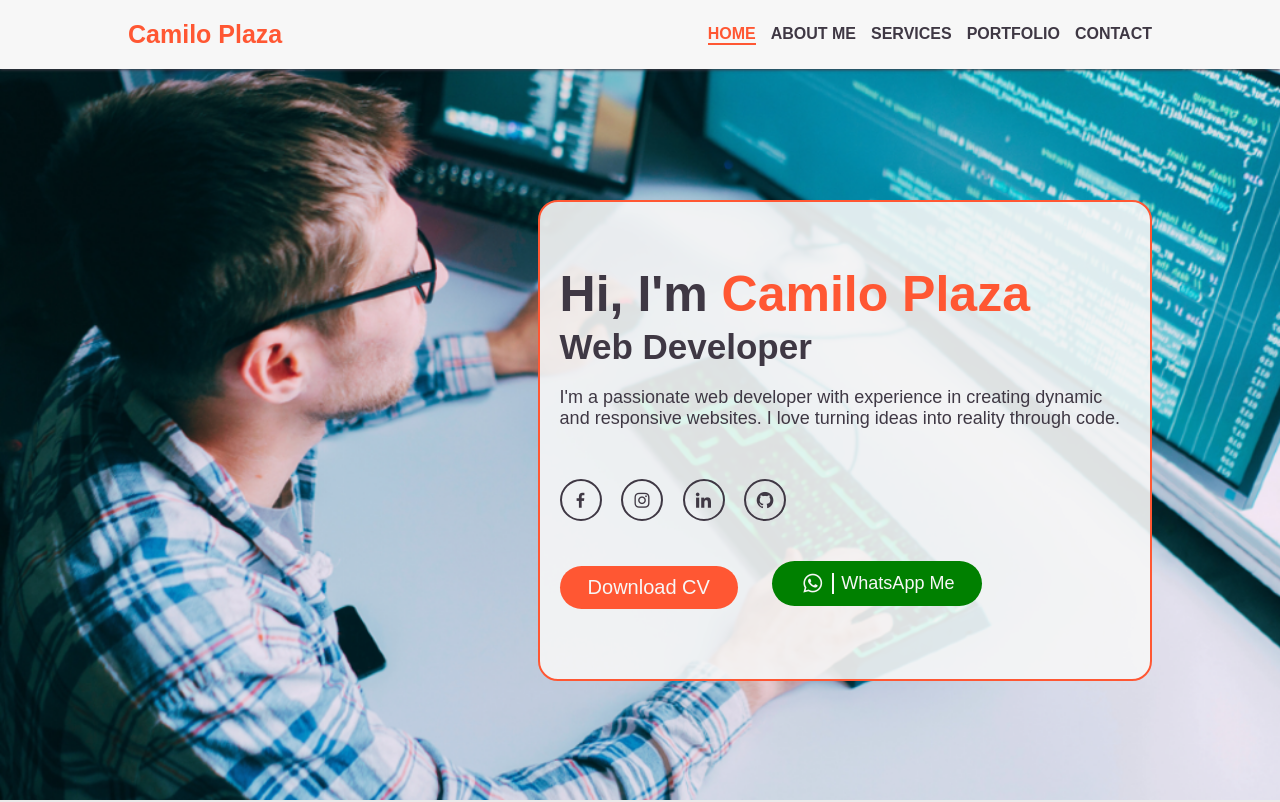
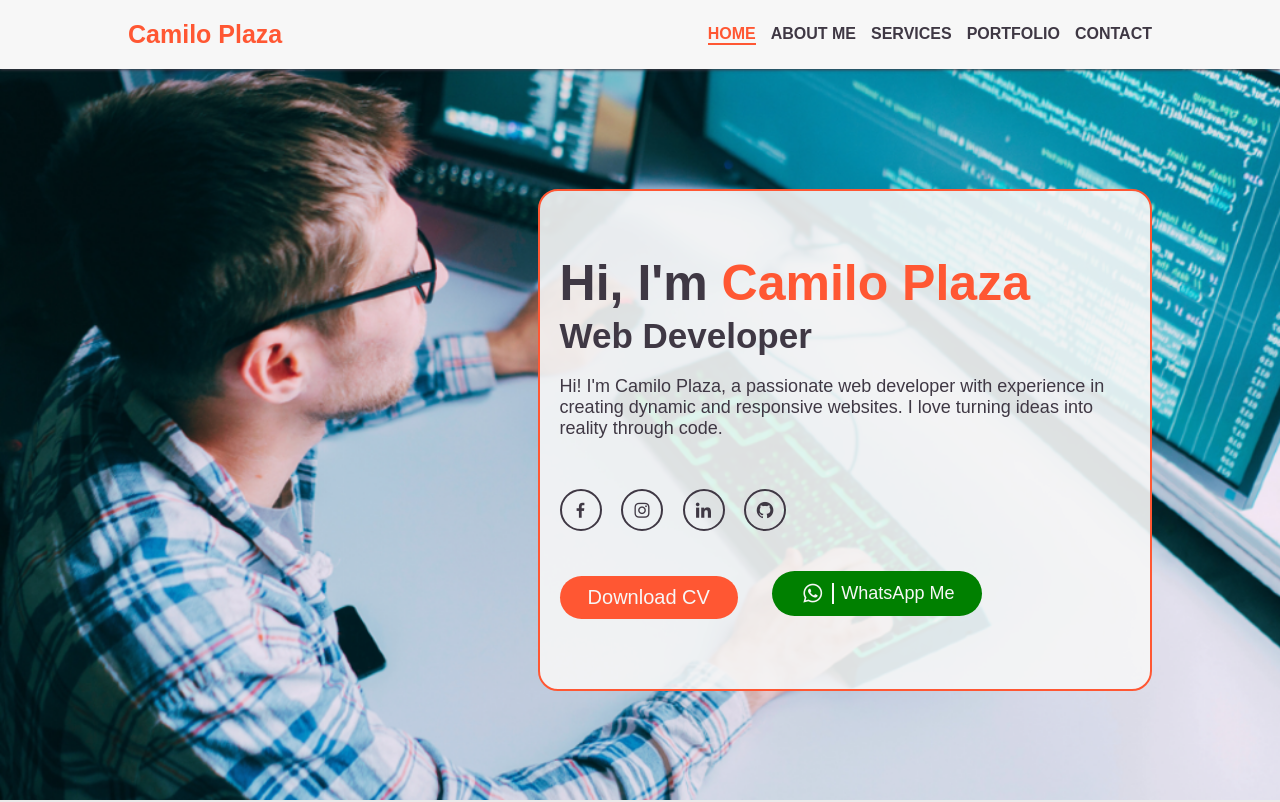
Before and after one commit to kmilanga/portfolio-camilo, a plain HTML site: page index.html in a window 1280 px wide. Shown: the top 802 px of the page. Drawn offline with nearby package versions, Linux system fonts and the light colour scheme; a web font is replaced by a local one.

Commit message:
portfolio v2

```diff
--- a/index.html
+++ b/index.html
@@ -33,7 +33,7 @@
         <div class="home-content">
             <h1>Hi, I'm <span>Camilo Plaza</span></h1>
             <h3>Web Developer</h3>
-            <p>I'm a passionate web developer with experience in creating dynamic and responsive websites.
+            <p>Hi! I'm Camilo Plaza, a passionate web developer with experience in creating dynamic and responsive websites.
                 I love turning ideas into reality through code.</p>
 
             <div class="social-media">
```
